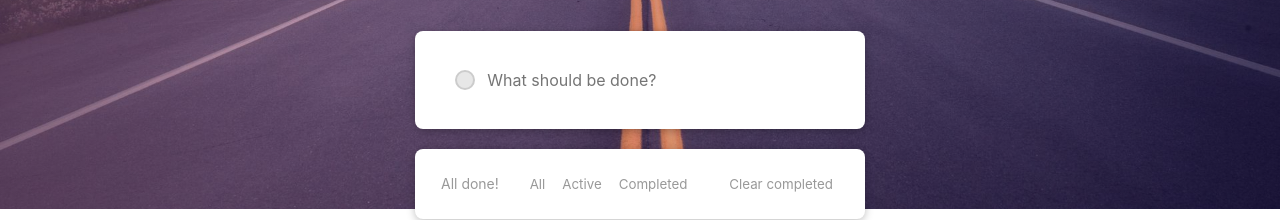
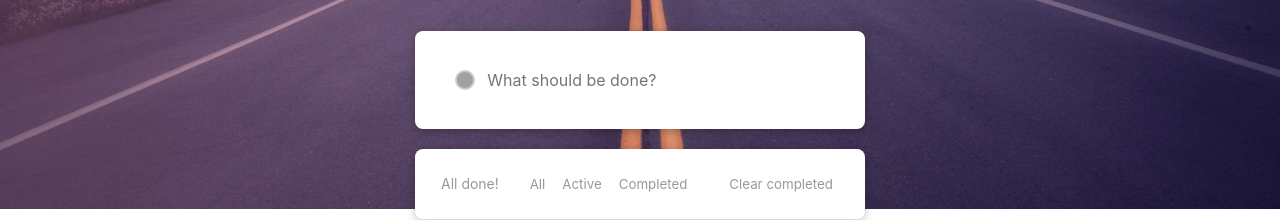
Before and after one commit to VovaBelmach/todo-react-app, a React (Create React App) app: page / in a window 1280 px wide. Shown: the part 131-351 px from the top of the page. Built offline with nearby package versions, Linux system fonts and the light colour scheme.

Commit message:
Added tests for TodoInput component

```diff
--- a/src/components/Todos/todo-input/TodoInput.js
+++ b/src/components/Todos/todo-input/TodoInput.js
@@ -36,7 +36,7 @@ const TodoInput = () => {
 
   return (
     <Card className={styles['todo-input']}>
-      <form onSubmit={onSubmitHandler}>
+      <form aria-label="form" onSubmit={onSubmitHandler}>
         <Checkbox isDisabled={true} />
         <input
           type="text"
--- a/src/components/UI/Checkbox/Checkbox.js
+++ b/src/components/UI/Checkbox/Checkbox.js
@@ -5,7 +5,7 @@ const Checkbox = (props) => {
     <>
       <input
         type="checkbox"
-        className={styles}
+        className={styles.checkbox}
         id={props.id}
         name={props.id}
         checked={props.isCompleted}
--- a/src/components/UI/Checkbox/Checkbox.module.css
+++ b/src/components/UI/Checkbox/Checkbox.module.css
@@ -1,4 +1,4 @@
-input[type="checkbox"] {
+.checkbox {
     appearance: none;
     border: 2px solid #ccc;
     border-radius: 50%;
@@ -9,7 +9,7 @@ input[type="checkbox"] {
     position: relative;
 }
 
-input[type="checkbox"]:checked::before {
+.checkbox:checked::before {
     content: "";
     display: block;
     position: absolute;
@@ -18,7 +18,7 @@ input[type="checkbox"]:checked::before {
     border-radius: 50%;
 }
 
-input[type="checkbox"]:disabled {
-    background-color: #e7e7e7;
+.checkbox:disabled {
+    background-color: #a1a1a1;
     cursor: not-allowed;
 }
--- a/src/index.js
+++ b/src/index.js
@@ -3,7 +3,7 @@ import ReactDOM from "react-dom/client";
 import "./index.css";
 import reportWebVitals from "./reportWebVitals";
 import App from "./App";
-import store from "./stores/configueStore";
+import store from "./stores/configureStore";
 import { Provider } from "react-redux";
 
 const root = ReactDOM.createRoot(document.getElementById("root"));
```
Also changed, not shown: src/stores/configureStore.js (renamed from src/stores/configueStore.js), 1 other file (tests, documents, lock files or other folders).
